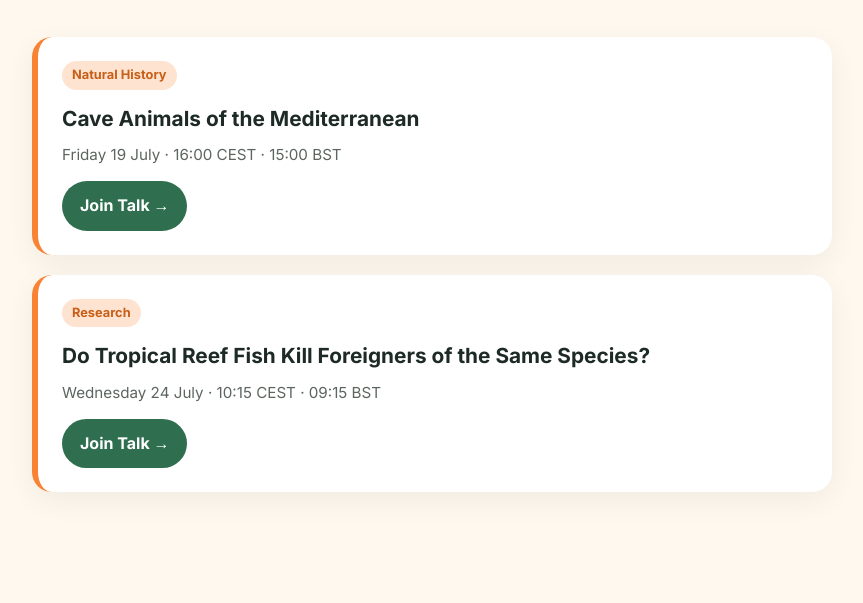
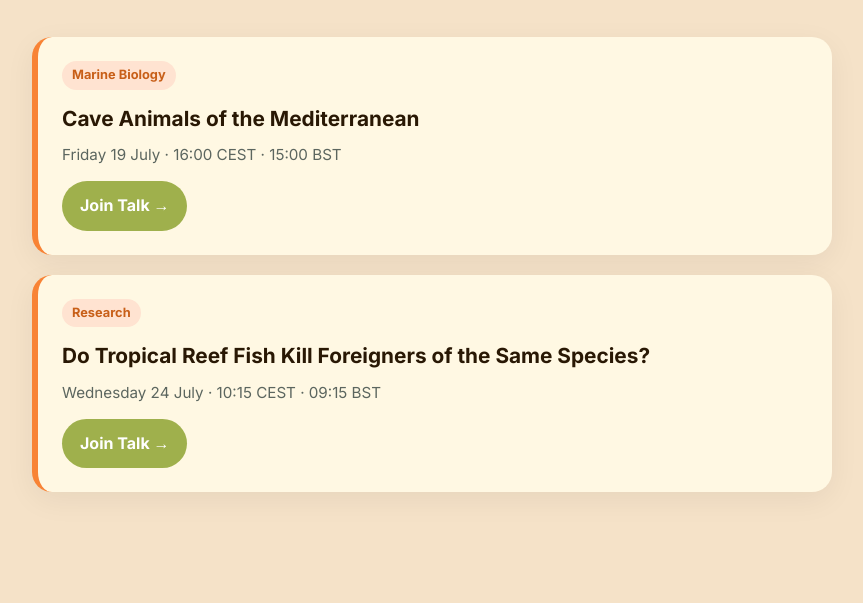
Before and after one commit to one-little-orange/vickytalksaboutthings, a plain HTML site: page index.html in a window 1280 px wide. Shown: the part 197-800 px from the top of the page, without its empty margins (208-1071 px from the left). Drawn offline with Linux system fonts and the light colour scheme.

Commit message:
Update styles and talk details in index.html

```diff
--- a/index.html
+++ b/index.html
@@ -9,11 +9,11 @@
 
 <style>
 :root{
-    --cream:#fff8ee;
+    --cream:#F5E2C8;
     --orange:#f88335;
-    --green:#2f6f4f;
-    --dark:#1d2a26;
-    --card:#ffffff;
+    --green:#9fb04c;
+    --dark:#291804;
+    --card:#fff8e3;
 }
 
 *{
@@ -106,12 +106,12 @@ h1{
     <h1>Upcoming <span class="accent">Talks</span></h1>
 
     <p class="subtitle">
-        Practice talks, research updates, and natural history discussions.
+        Heres where you can see what practice talks I'm giving soon!
     </p>
 
     <div class="talk">
 
-        <div class="badge">Natural History</div>
+        <div class="badge">Marine Biology</div>
 
         <h2>Cave Animals of the Mediterranean</h2>
 
@@ -120,7 +120,7 @@ h1{
         </div>
 
         <a class="join-btn"
-           href="https://meet.google.com/tkg-nhjq-niu">
+           href="https://meet.google.com/aav-gkwg-uzo">
             Join Talk →
         </a>
 
@@ -139,7 +139,7 @@ h1{
         </div>
 
         <a class="join-btn"
-           href="https://meet.google.com/tkg-nhjq-niu">
+           href="https://meet.google.com/xiq-amoj-jgc">
             Join Talk →
         </a>
 
```
